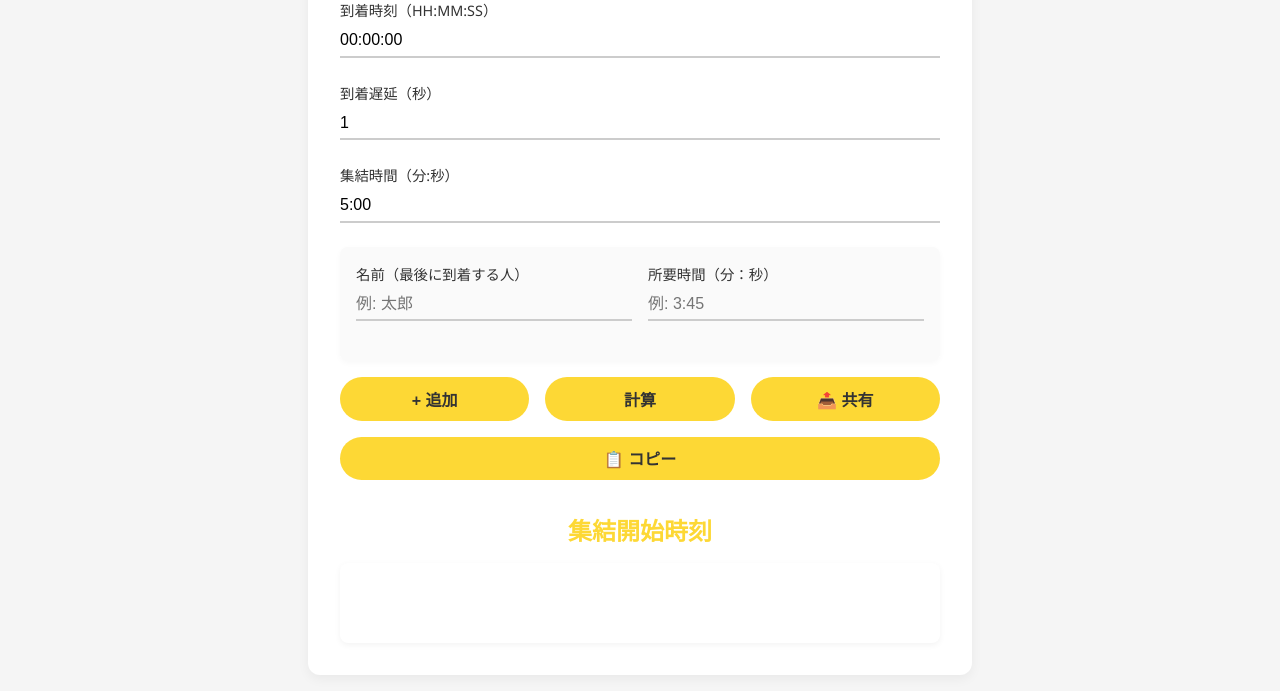
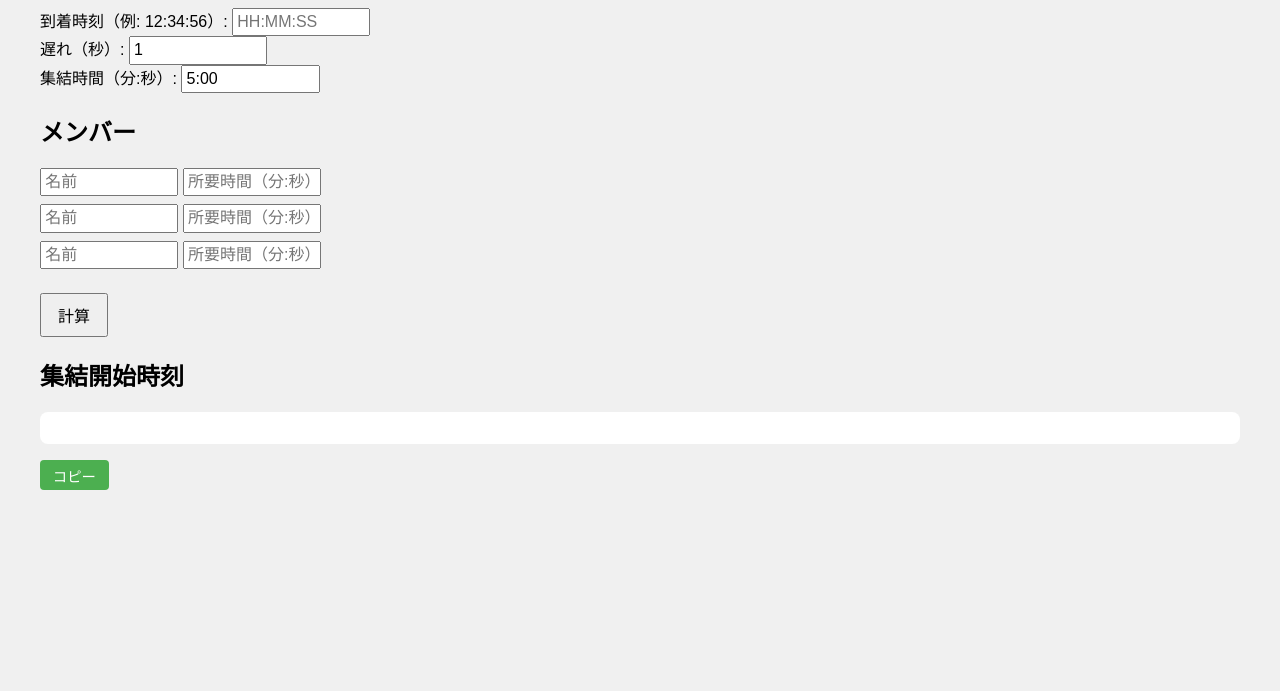
Before and after one commit to tet88/bunbunbun-app, a plain HTML site: page index.html in a window 1280 px wide. Shown: the part 121-812 px from the top of the page. Drawn offline with Linux system fonts and the light colour scheme.

Commit message:
index.html を更新

```diff
--- a/index.html
+++ b/index.html
@@ -2,233 +2,102 @@
 <html lang="ja">
 <head>
   <meta charset="UTF-8" />
-  <title>デジタルぶんぶんぶん</title>
+  <title>集結開始時刻 計算ツール</title>
   <meta name="viewport" content="width=device-width, initial-scale=1" />
   <style>
     body {
-      margin: 0;
-      padding: 1rem;
-      background: #f5f5f5;
-      font-family: 'Segoe UI', Tahoma, sans-serif;
-      color: #333;
+      font-family: sans-serif;
+      padding: 2rem;
+      background: #f0f0f0;
     }
-
-    .container {
-      max-width: 600px;
-      margin: auto;
-      background: #fff;
-      border-radius: 12px;
-      padding: 2rem;
-      box-shadow: 0 4px 12px rgba(0,0,0,0.05);
+    .person {
+      margin-bottom: 0.5rem;
     }
-
-    h1, h2 {
-      text-align: center;
-      color: #fdd835;
-      font-weight: 700;
-      margin: 0 0 1rem;
+    input {
+      width: 8em;
+      padding: 0.2em;
+      font-size: 1rem;
     }
-
-    h1 {
-      font-size: clamp(1.5rem, 5vw, 2.4rem);
-      white-space: nowrap;
-      overflow: hidden;
-      text-overflow: ellipsis;
+    button {
+      font-size: 1rem;
+      padding: 0.5em 1em;
+      margin-top: 1rem;
     }
-
-    .control {
-      position: relative;
-      margin-bottom: 1.5rem;
-    }
-
-    .control label {
-      display: block;
-      font-size: 0.9rem;
-      margin-bottom: 0.3rem;
-    }
-
-    .control input {
-      width: 100%;
-      border: none;
-      border-bottom: 2px solid #ccc;
-      padding: 0.4rem 0;
-      font-size: 1rem;
-      transition: border-color 0.2s;
-      background: transparent;
-    }
-
-    .control input:focus {
-      outline: none;
-      border-bottom-color: #fdd835;
-    }
-
-    .person {
-      background: #fafafa;
-      padding: 1rem;
-      border-radius: 8px;
-      margin-bottom: 1rem;
-      box-shadow: 0 2px 6px rgba(0,0,0,0.03);
-    }
-
-    .person .cols {
-      display: flex;
-      flex-wrap: wrap;
-      gap: 1rem;
-    }
-
-    .person .cols .control {
-      flex: 1 1 45%;
-    }
-
-    .buttons {
-      display: flex;
-      flex-wrap: wrap;
-      gap: 1rem;
-      justify-content: center;
-      margin-bottom: 2rem;
-    }
-
-    button {
-      flex: 1 1 30%;
-      background: #fdd835;
-      border: none;
-      border-radius: 24px;
-      padding: 0.6rem;
-      font-size: 1rem;
-      color: #333;
-      font-weight: 600;
-      cursor: pointer;
-      transition: box-shadow 0.2s, background 0.2s;
-      min-width: 100px;
-    }
-
-    button:hover {
-      box-shadow: 0 4px 12px rgba(0,0,0,0.1);
-      background: #ffe54c;
-    }
-
     #results {
+      white-space: pre-line;
       background: #fff;
       padding: 1rem;
-      border-radius: 8px;
-      box-shadow: 0 2px 6px rgba(0,0,0,0.05);
-      font-size: 0.95rem;
-      color: #444;
-      white-space: pre-wrap;
-      min-height: 3rem;
+      border-radius: 0.5rem;
+      margin-top: 1rem;
     }
-
     #warningMessage {
       color: #d32f2f;
       font-weight: bold;
       margin-bottom: 1rem;
       text-align: center;
     }
-
-    @media (max-width: 480px) {
-      .person .cols {
-        flex-direction: column;
-      }
-      .buttons {
-        flex-direction: column;
-      }
-      h1 {
-        font-size: clamp(1.3rem, 6vw, 1.8rem);
-      }
+    .copy-button {
+      margin-top: 1rem;
+      padding: 0.3rem 0.8rem;
+      background-color: #4caf50;
+      color: white;
+      border: none;
+      border-radius: 4px;
+      cursor: pointer;
+      font-size: 0.9rem;
     }
   </style>
 </head>
 <body>
-  <div class="container">
-    <h1>デジタルぶんぶんぶん 🐝</h1>
+  <h1>集結開始時刻計算</h1>
 
-    <div class="control">
-      <label for="arrivalTime">到着時刻（HH:MM:SS）</label>
-      <input type="text" id="arrivalTime" value="00:00:00" />
+  <div>
+    到着時刻（例: 12:34:56）:
+    <input id="arrivalTime" type="text" placeholder="HH:MM:SS" />
+  </div>
+  <div>
+    遅れ（秒）:
+    <input id="delaySeconds" type="number" value="1" />
+  </div>
+  <div>
+    集結時間（分:秒）:
+    <input id="prepTime" type="text" value="5:00" />
   </div>
 
-    <div class="control">
-      <label for="delaySeconds">到着遅延（秒）</label>
-      <input type="number" id="delaySeconds" value="1" min="0" />
-    </div>
+  <h2>メンバー</h2>
+  <div class="person"><input class="name" type="text" placeholder="名前" /> <input class="duration" type="text" placeholder="所要時間（分:秒）" /></div>
+  <div class="person"><input class="name" type="text" placeholder="名前" /> <input class="duration" type="text" placeholder="所要時間（分:秒）" /></div>
+  <div class="person"><input class="name" type="text" placeholder="名前" /> <input class="duration" type="text" placeholder="所要時間（分:秒）" /></div>
 
-    <div class="control">
-      <label for="prepTime">集結時間（分:秒）</label>
-      <input type="text" id="prepTime" value="5:00" placeholder="例: 3:30" />
-    </div>
-
-    <div id="peopleContainer">
-      <div class="person">
-        <div class="cols">
-          <div class="control">
-            <label>名前（最後に到着する人）</label>
-            <input type="text" class="name" placeholder="例: 太郎" />
-          </div>
-          <div class="control">
-            <label>所要時間（分：秒）</label>
-            <input type="text" class="duration" placeholder="例: 3:45" />
-          </div>
-        </div>
-      </div>
-    </div>
-
-    <div class="buttons">
-      <button type="button" onclick="addPerson()">+ 追加</button>
-      <button type="button" onclick="calculate()">計算</button>
-      <button type="button" onclick="shareResult()">📤 共有</button>
-      <button type="button" onclick="copyResult()">📋 コピー</button>
-    </div>
+  <button onclick="calculate()">計算</button>
 
   <h2>集結開始時刻</h2>
   <div id="warningMessage"></div>
   <div id="results"></div>
-  </div>
+  <button class="copy-button" onclick="copyResults()">コピー</button>
 
   <script>
-    function addPerson() {
-      const c = document.getElementById('peopleContainer');
-      const div = document.createElement('div');
-      div.className = 'person';
-      div.innerHTML = `
-        <div class="cols">
-          <div class="control">
-            <label>名前</label>
-            <input type="text" class="name" placeholder="例: 花子" />
-          </div>
-          <div class="control">
-            <label>所要時間（分：秒）</label>
-            <input type="text" class="duration" placeholder="例: 2:30" />
-          </div>
-        </div>`;
-      c.appendChild(div);
-    }
-
     function parseMinutesSeconds(str) {
-      const p = str.split(':');
-      if (p.length !== 2) return NaN;
-      const m = parseInt(p[0], 10), s = parseInt(p[1], 10);
-      return (isNaN(m) || isNaN(s)) ? NaN : m * 60 + s;
+      const [m, s] = str.split(':').map(Number);
+      if (isNaN(m) || isNaN(s)) return NaN;
+      return m * 60 + s;
     }
 
     function formatTime(date) {
-      return [date.getHours(), date.getMinutes(), date.getSeconds()]
-        .map(n => String(n).padStart(2, '0')).join(':');
+      return date.toTimeString().split(' ')[0];
     }
 
     function calculate() {
       const timeStr = document.getElementById('arrivalTime').value.trim();
-      if (!/^(\d{1,2}):\d{2}:\d{2}$/.test(timeStr)) {
+      const arrivalParts = timeStr.split(':').map(Number);
+      if (arrivalParts.length !== 3) {
         alert('到着時刻は「HH:MM:SS」の形式で入力してください');
         return;
       }
 
-      const arrivalParts = timeStr.split(':').map(Number);
       const now = new Date();
       const arrival = new Date(now.getFullYear(), now.getMonth(), now.getDate(), ...arrivalParts);
-
-      const delay = parseInt(document.getElementById('delaySeconds').value, 10);
-      const delaySec = isNaN(delay) ? 1 : Math.max(0, delay);
-
+      const delay = parseInt(document.getElementById('delaySeconds').value, 10) || 1;
       const prepStr = document.getElementById('prepTime').value.trim();
       const prepSec = parseMinutesSeconds(prepStr);
       if (isNaN(prepSec)) {
@@ -241,11 +110,11 @@
 
       document.querySelectorAll('.person').forEach((el, i) => {
         const name = el.querySelector('.name').value.trim();
-        const dur = el.querySelector('.duration').value.trim();
-        const durSec = parseMinutesSeconds(dur);
+        const durStr = el.querySelector('.duration').value.trim();
+        const durSec = parseMinutesSeconds(durStr);
         if (!name || isNaN(durSec)) return;
 
-        const targetArrival = i === 0 ? arrival : new Date(arrival.getTime() - delaySec * 1000);
+        const targetArrival = i === 0 ? arrival : new Date(arrival.getTime() - delay * 1000);
         const departure = new Date(targetArrival.getTime() - durSec * 1000);
         const prepStart = new Date(departure.getTime() - prepSec * 1000);
 
@@ -257,52 +126,28 @@
       });
 
       const resultArea = document.getElementById('results');
-      const warningArea = document.getElementById('warningMessage');
-      warningArea.textContent = '';
+      const messageBox = document.getElementById('warningMessage');
+      resultArea.textContent = '';
+      messageBox.textContent = '';
 
       if (result.length) {
         resultArea.textContent = result.join('\n');
+        const now = new Date();
 
-        const nowPlusOneMinute = new Date(Date.now() + 60 * 1000);
-        if (earliestPrepStart && earliestPrepStart < nowPlusOneMinute) {
-          warningArea.textContent = '⚠️ 集結まで1分未満です';
+        if (earliestPrepStart < now) {
+          messageBox.textContent = '⚠️ 現在時刻よりも前の時刻です';
+        } else if (earliestPrepStart - now < 60 * 1000) {
+          messageBox.textContent = '⚠️ 集結まで1分未満です';
         }
       } else {
         resultArea.textContent = '入力が不十分です';
       }
     }
 
-    function shareResult() {
-      const text = document.getElementById('results').textContent.trim();
-      if (!text) {
-        alert("共有する内容がありません。先に『計算』してください。");
-        return;
-      }
-
-      if (navigator.share) {
-        navigator.share({
-          title: '集結開始時刻 - デジタルぶんぶんぶん',
-          text: text
-        }).catch((err) => {
-          console.error('共有に失敗:', err);
-        });
-      } else {
-        alert('このブラウザでは共有機能がサポートされていません');
-      }
-    }
-
-    function copyResult() {
-      const text = document.getElementById('results').textContent.trim();
-      if (!text) {
-        alert("コピーする内容がありません。先に『計算』してください。");
-        return;
-      }
-
+    function copyResults() {
+      const text = document.getElementById('results').textContent;
       navigator.clipboard.writeText(text).then(() => {
-        alert("コピーしました！");
-      }).catch(err => {
-        console.error("コピー失敗:", err);
-        alert("コピーに失敗しました");
+        alert('コピーしました');
       });
     }
   </script>
```
Lines whose indentation alone changed are shown as unchanged.
